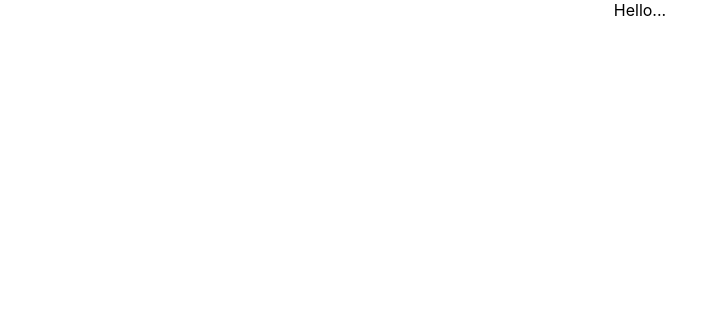
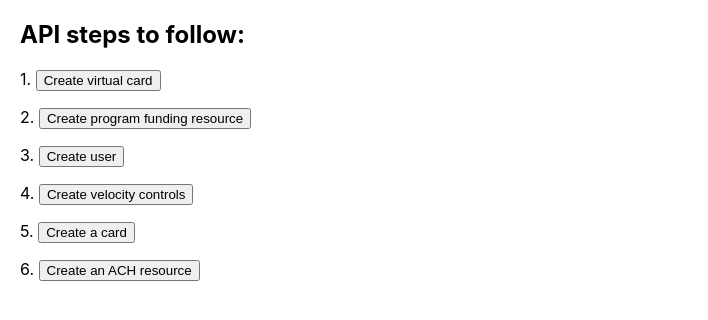
Before and after one commit to seanv17/marqeta_assignment, a React (Create React App) app in the folder marqeta_assignment/: page / in a window 1280 px wide. Shown: the top 320 px of the page, without its empty margins (0-708 px from the left). Built offline with nearby package versions, Linux system fonts and the light colour scheme.

Commit message:
set up working marqeta api call to create card product

```diff
--- a/marqeta_assignment/public/index.html
+++ b/marqeta_assignment/public/index.html
@@ -9,7 +9,6 @@
       name="description"
       content="Web site created using create-react-app"
     />
-    <link rel="apple-touch-icon" href="%PUBLIC_URL%/logo192.png" />
     <!--
       manifest.json provides metadata used when your web app is installed on a
       user's mobile device or desktop. See https://developers.google.com/web/fundamentals/web-app-manifest/
--- a/marqeta_assignment/src/App.css
+++ b/marqeta_assignment/src/App.css
@@ -1,16 +1,6 @@
 .App {
-  text-align: center;
-}
-
-.App-logo {
-  height: 40vmin;
-  pointer-events: none;
-}
-
-@media (prefers-reduced-motion: no-preference) {
-  .App-logo {
-    animation: App-logo-spin infinite 20s linear;
-  }
+  text-align: left;
+  padding-left: 20px;
 }
 
 .App-header {
@@ -27,12 +17,3 @@
 .App-link {
   color: #61dafb;
 }
-
-@keyframes App-logo-spin {
-  from {
-    transform: rotate(0deg);
-  }
-  to {
-    transform: rotate(360deg);
-  }
-}
--- a/marqeta_assignment/src/App.js
+++ b/marqeta_assignment/src/App.js
@@ -1,12 +1,156 @@
-import React from 'react';
+import React, { Component } from 'react';
 import './App.css';
 
-function App() {
-  return (
-    <div className="App">
-      Hello...
-    </div>
-  );
+class App extends Component {
+
+  constructor(props) {
+    super(props);
+    this.state = {
+      cardProductToken: ''
+    };
+  }
+
+  createCardProduct() {
+
+    const cardProductData = {
+      name: 'social_media_adspend',
+      active: false,
+      start_date: '2020-07-29',
+      end_date: '2022-07-29',
+      config: {
+        poi: {
+          other: {
+            allow: false,
+            card_presence_required: false,
+            cardholder_presence_required: false
+          },
+          ecommerce: true,
+          atm: false
+        },
+        transaction_controls: {
+          accepted_countries_token: 'accept_us_only',
+          always_require_pin: false,
+          always_require_icc: false,
+          allow_gpa_auth: true,
+          require_card_not_present_card_security_code: false,
+          allow_mcc_group_authorization_controls: false,
+          allow_first_pin_set_via_financial_transaction: false,
+          ignore_card_suspended_state: false,
+          allow_chip_fallback: false,
+          allow_network_load: false,
+          allow_network_load_card_activation: false,
+          allow_quasi_cash: false,
+          enable_partial_auth_approval: false,
+          address_verification: {
+            av_messages: {
+              validate: true,
+              decline_on_address_number_mismatch: false,
+              decline_on_postal_code_mismatch: true
+            },
+            auth_messages: {
+              validate: true,
+              decline_on_address_number_mismatch: false,
+              decline_on_postal_code_mismatch: true
+            }
+          }
+        },
+        selective_auth: {
+          sa_mode: 1,
+          enable_regex_search_chain: false,
+          dmd_location_sensitivity: 0
+        },
+        special: {
+          merchant_on_boarding: false
+        },
+        card_life_cycle: {
+          activate_upon_issue: false,
+          expiration_offset: {
+            unit: 'YEARS',
+            value: 0,
+            min_offset: {
+              unit: 'YEARS',
+              value: 0
+            }
+          },
+          card_service_code: 125,
+          update_expiration_upon_activation: false
+        },
+        clearing_and_settlement: {
+          overdraft_destination: 'GPA'
+        },
+        jit_funding: {
+          paymentcard_funding_source: {
+            enabled: false,
+            refunds_destination: 'GATEWAY'
+          },
+          programgateway_funding_source: {
+            enabled: false,
+            refunds_destination: 'GATEWAY',
+            always_fund: false
+          },
+          program_funding_source: {
+            enabled: false,
+            refunds_destination: 'PROGRAM_FUNDING_SOURCE'
+          }
+        },
+        digital_wallet_tokenization: {
+          provisioning_controls: {
+            manual_entry: {
+              enabled: false,
+              address_verification: {
+                validate: true
+              }
+            },
+            wallet_provider_card_on_file: {
+              enabled: false,
+              address_verification: {
+                validate: true
+              }
+            },
+            in_app_provisioning: {
+              enabled: false,
+              address_verification: {
+                validate: true
+              }
+            }
+          }
+        },
+        fulfillment: {}
+      }
+    };
+
+    fetch('https://sandbox-api.marqeta.com/v3/cardproducts', {
+      method: 'POST',
+      headers: {
+        'Accept': 'application/json',
+        'Content-Type': 'application/json',
+        'Authorization': 'Basic ' + btoa('49ebd492-d78a-43db-b2a0-78e2c9d25d01:2034b9a2-6947-4586-a8f3-816d44d316ec')
+      },
+      body: JSON.stringify(cardProductData),
+    })
+      .then(response => response.json())
+      .then(cardProductData => {
+        console.log('Card Product Data Response:', cardProductData);
+      })
+      .then(cardProductData => this.setState({ cardProductToken: cardProductData.token }))
+      .catch((error) => {
+        console.error('Error:', error);
+      });
+  }
+
+  render() {
+    return (
+      <div className='App' >
+        <h2>API steps to follow:</h2>
+        <p>1. <button onClick={() => this.createCardProduct()}>Create virtual card</button></p>
+        <p>2. <button onClick={() => this.createProgramFundingResource()}>Create program funding resource</button></p>
+        <p>3. <button onClick={() => this.createUser()}>Create user</button></p>
+        <p>4. <button onClick={() => this.createVelocityControls()}>Create velocity controls</button></p>
+        <p>5. <button onClick={() => this.createCard()}>Create a card</button></p>
+        <p>6. <button onClick={() => this.createACHResource()}>Create an ACH resource</button></p>
+      </div>
+    );
+  }
 }
 
 export default App;
```
Also changed, not shown: marqeta_assignment/public/manifest.json.
